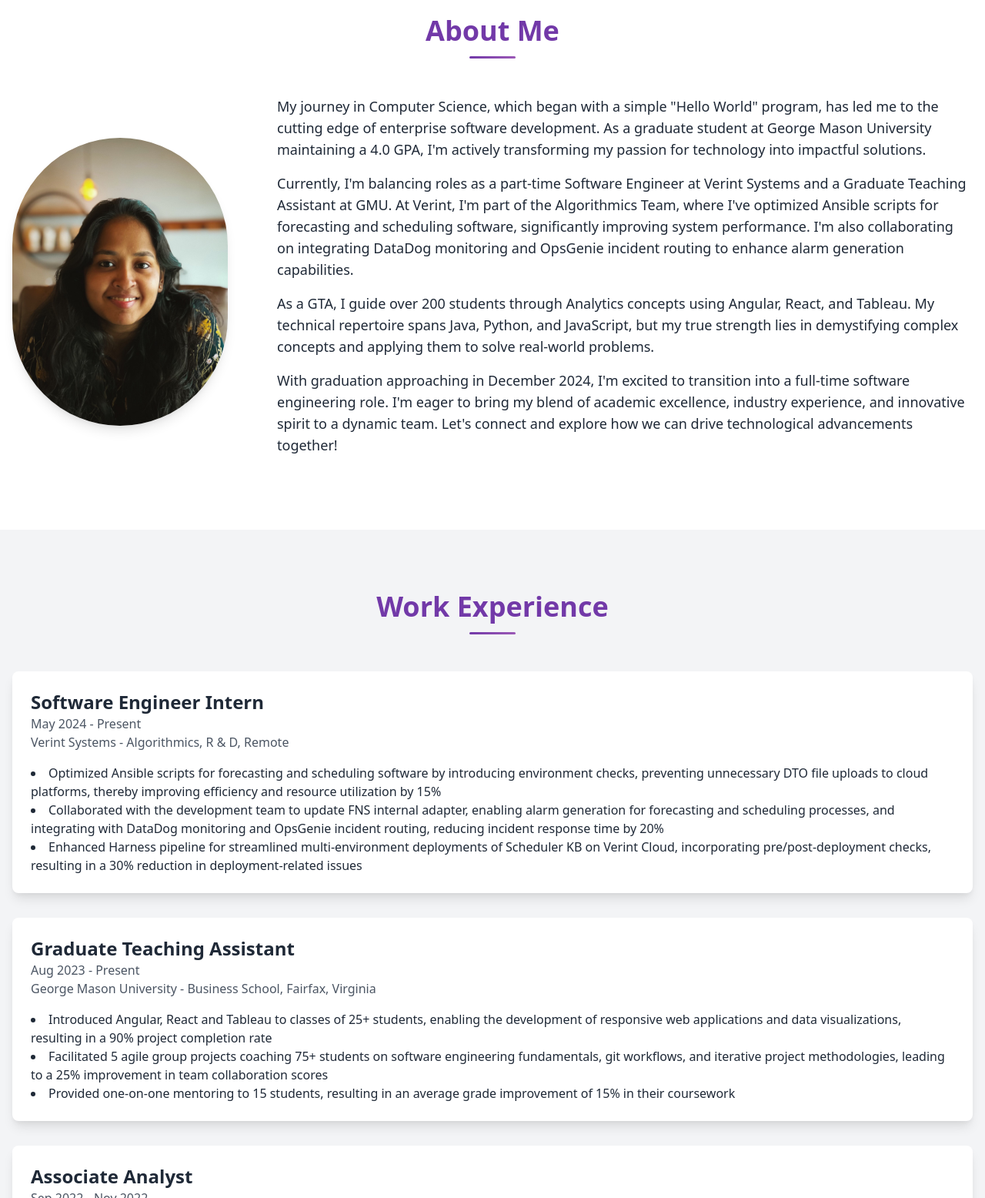
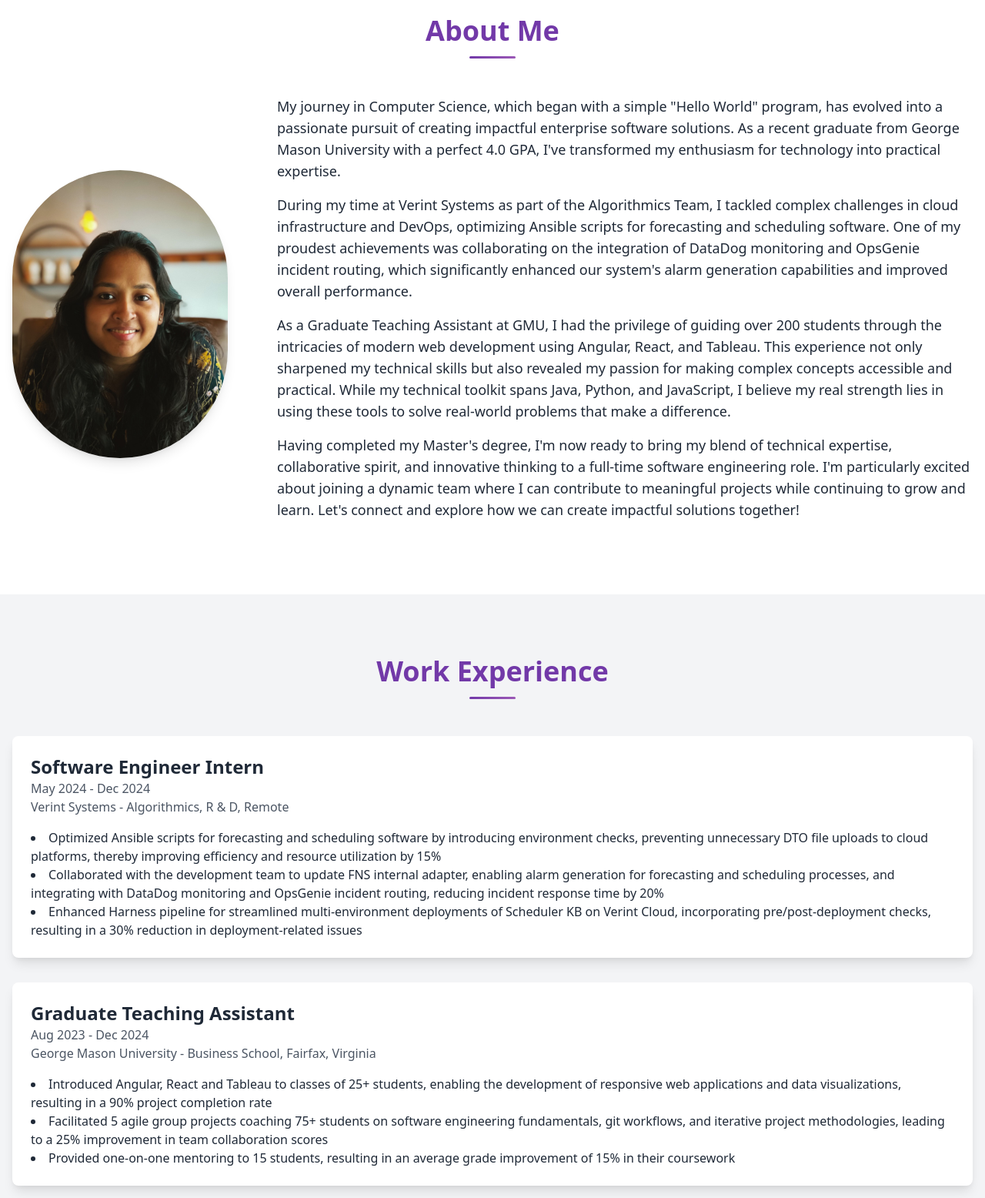
Before and after one commit to ashwithamary/portfolio, a plain HTML site: page index.html in a window 1280 px wide. Shown: the part 860-2416 px from the top of the page at 77% size. Drawn offline with nearby package versions, Linux system fonts and the light colour scheme.

Commit message:
Update index.html
Updated about section and updated dates

```diff
--- a/index.html
+++ b/index.html
@@ -70,10 +70,10 @@
                     <img src="Photograph.jpg" alt="Mary Ashwitha Gopu's profile picture" class="rounded-full shadow-lg w-41 h-50 mx-auto md:mx-0 mb-4 md:mb-0 md:mr-6 flex-shrink-0">
                 </div>
                 <div class="md:w-3/4 md:pl-8">
-                    <p class="text-lg mb-4">My journey in Computer Science, which began with a simple "Hello World" program, has led me to the cutting edge of enterprise software development. As a graduate student at George Mason University maintaining a 4.0 GPA, I'm actively transforming my passion for technology into impactful solutions.</p>
-                    <p class="text-lg mb-4">Currently, I'm balancing roles as a part-time Software Engineer at Verint Systems and a Graduate Teaching Assistant at GMU. At Verint, I'm part of the Algorithmics Team, where I've optimized Ansible scripts for forecasting and scheduling software, significantly improving system performance. I'm also collaborating on integrating DataDog monitoring and OpsGenie incident routing to enhance alarm generation capabilities.</p>
-                    <p class="text-lg mb-4">As a GTA, I guide over 200 students through Analytics concepts using Angular, React, and Tableau. My technical repertoire spans Java, Python, and JavaScript, but my true strength lies in demystifying complex concepts and applying them to solve real-world problems.</p>
-                    <p class="text-lg mb-4">With graduation approaching in December 2024, I'm excited to transition into a full-time software engineering role. I'm eager to bring my blend of academic excellence, industry experience, and innovative spirit to a dynamic team. Let's connect and explore how we can drive technological advancements together!</p>
+                    <p class="text-lg mb-4">My journey in Computer Science, which began with a simple "Hello World" program, has evolved into a passionate pursuit of creating impactful enterprise software solutions. As a recent graduate from George Mason University with a perfect 4.0 GPA, I've transformed my enthusiasm for technology into practical expertise.</p>
+                    <p class="text-lg mb-4">During my time at Verint Systems as part of the Algorithmics Team, I tackled complex challenges in cloud infrastructure and DevOps, optimizing Ansible scripts for forecasting and scheduling software. One of my proudest achievements was collaborating on the integration of DataDog monitoring and OpsGenie incident routing, which significantly enhanced our system's alarm generation capabilities and improved overall performance.</p>
+                    <p class="text-lg mb-4">As a Graduate Teaching Assistant at GMU, I had the privilege of guiding over 200 students through the intricacies of modern web development using Angular, React, and Tableau. This experience not only sharpened my technical skills but also revealed my passion for making complex concepts accessible and practical. While my technical toolkit spans Java, Python, and JavaScript, I believe my real strength lies in using these tools to solve real-world problems that make a difference.</p>
+                    <p class="text-lg mb-4">Having completed my Master's degree, I'm now ready to bring my blend of technical expertise, collaborative spirit, and innovative thinking to a full-time software engineering role. I'm particularly excited about joining a dynamic team where I can contribute to meaningful projects while continuing to grow and learn. Let's connect and explore how we can create impactful solutions together!</p>
                 </div>
             </div>
         </div>
@@ -86,7 +86,7 @@
             <div class="space-y-8">
                 <div class="bg-white p-6 rounded-lg shadow-lg">
                     <h3 class="text-2xl font-bold">Software Engineer Intern</h3>
-                    <p class="text-gray-600">May 2024 - Present</p>
+                    <p class="text-gray-600">May 2024 - Dec 2024</p>
                     <p class="text-gray-600">Verint Systems - Algorithmics, R & D, Remote</p>
                     <ul class="list-disc list-inside mt-4">
                         <li>Optimized Ansible scripts for forecasting and scheduling software by introducing environment checks, preventing unnecessary DTO file uploads to cloud platforms, thereby improving efficiency and resource utilization by 15%</li>
@@ -96,7 +96,7 @@
                 </div>
                 <div class="bg-white p-6 rounded-lg shadow-lg">
                     <h3 class="text-2xl font-bold">Graduate Teaching Assistant</h3>
-                    <p class="text-gray-600">Aug 2023 - Present</p>
+                    <p class="text-gray-600">Aug 2023 - Dec 2024</p>
                     <p class="text-gray-600">George Mason University - Business School, Fairfax, Virginia</p>
                     <ul class="list-disc list-inside mt-4">
                         <li>Introduced Angular, React and Tableau to classes of 25+ students, enabling the development of responsive web applications and data visualizations, resulting in a 90% project completion rate</li>
```
